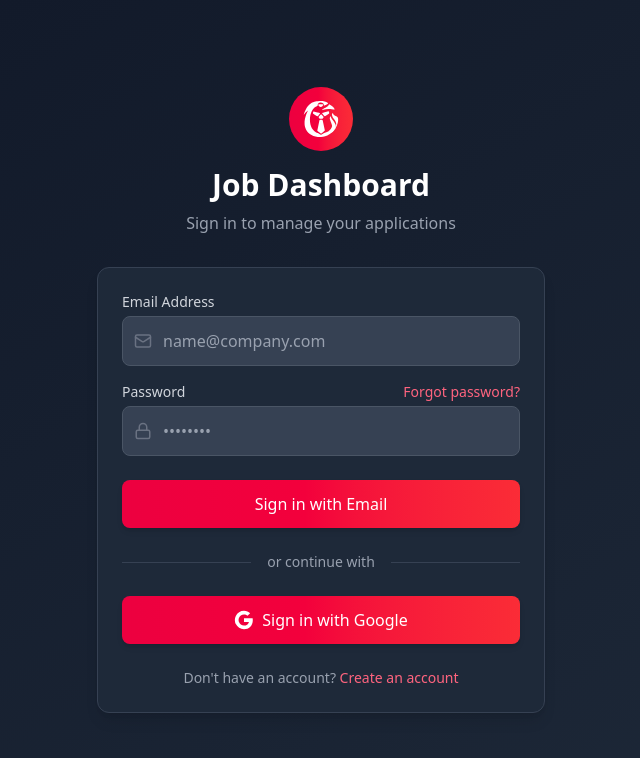
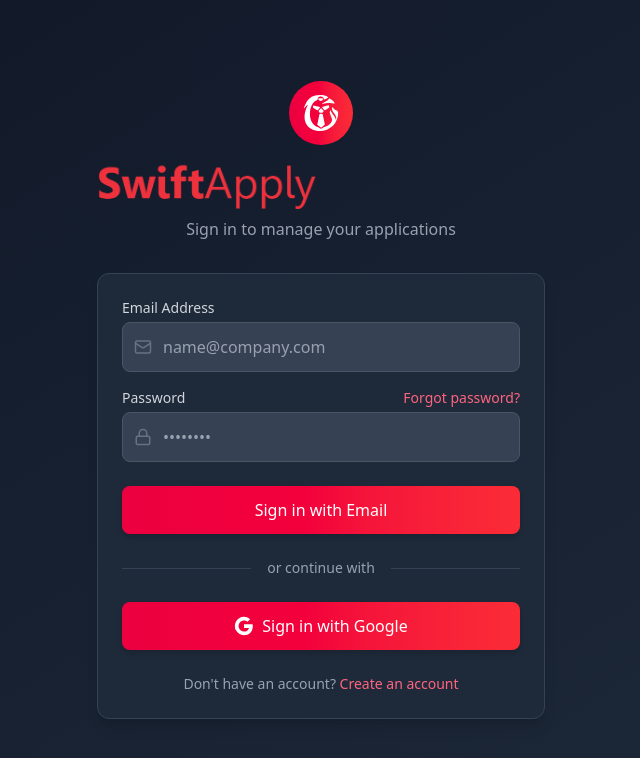
Before and after one commit to mrktsm/swiftapply-henhacks2025, a React (Vite) app in the folder frontend/: page / in a window 1280 px wide. Shown: the top 758 px of the page, without its empty margins (319-959 px from the left). Built offline with nearby package versions, Linux system fonts and the light colour scheme.

Commit message:
UPDATE: Sign in Page UI

```diff
--- a/frontend/src/SignInPage.tsx
+++ b/frontend/src/SignInPage.tsx
@@ -106,7 +106,8 @@
           <div className="inline-flex items-center justify-center w-16 h-16 rounded-full bg-gradient-to-r from-rose-600 to-red-500 mb-4">
             <img src="white bird.svg" className="w-9 h-9 text-white" />
           </div>
-          <h1 className="text-3xl font-bold text-white">Job Dashboard</h1>
+          {/* <h1 className="text-3xl font-bold text-white">Job Dashboard</h1> */}
+          <img src="red_tittle.png" className="h-12" />
           <p className="text-gray-400 mt-2">
             Sign in to manage your applications
           </p>
```
